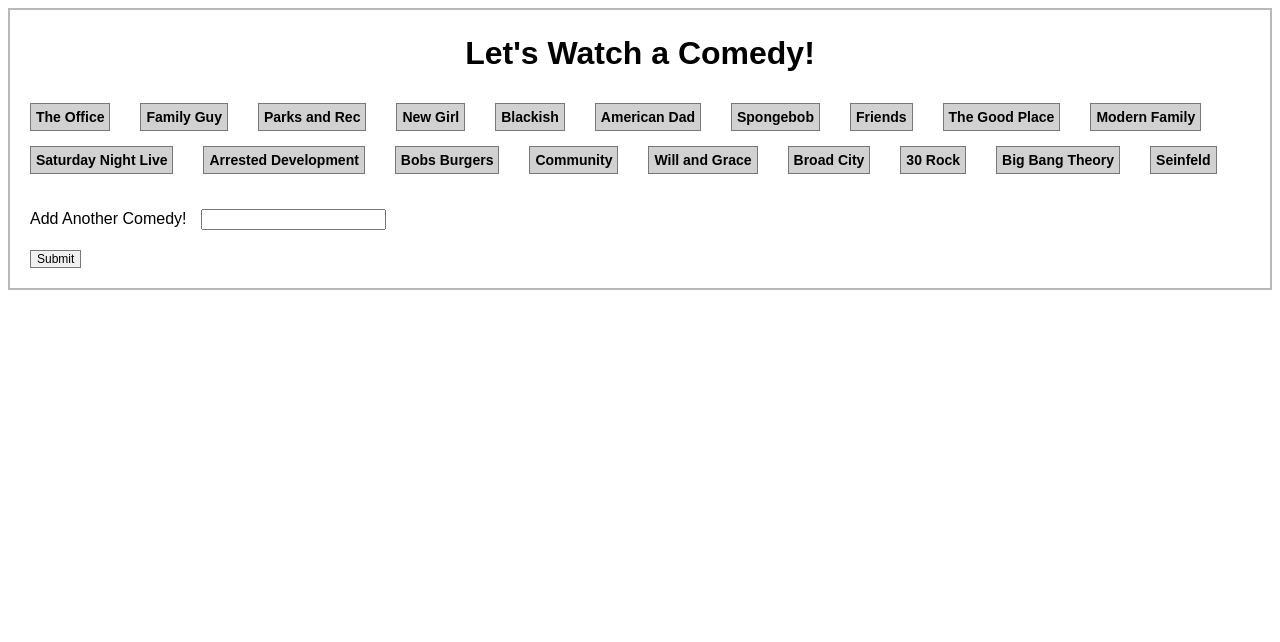
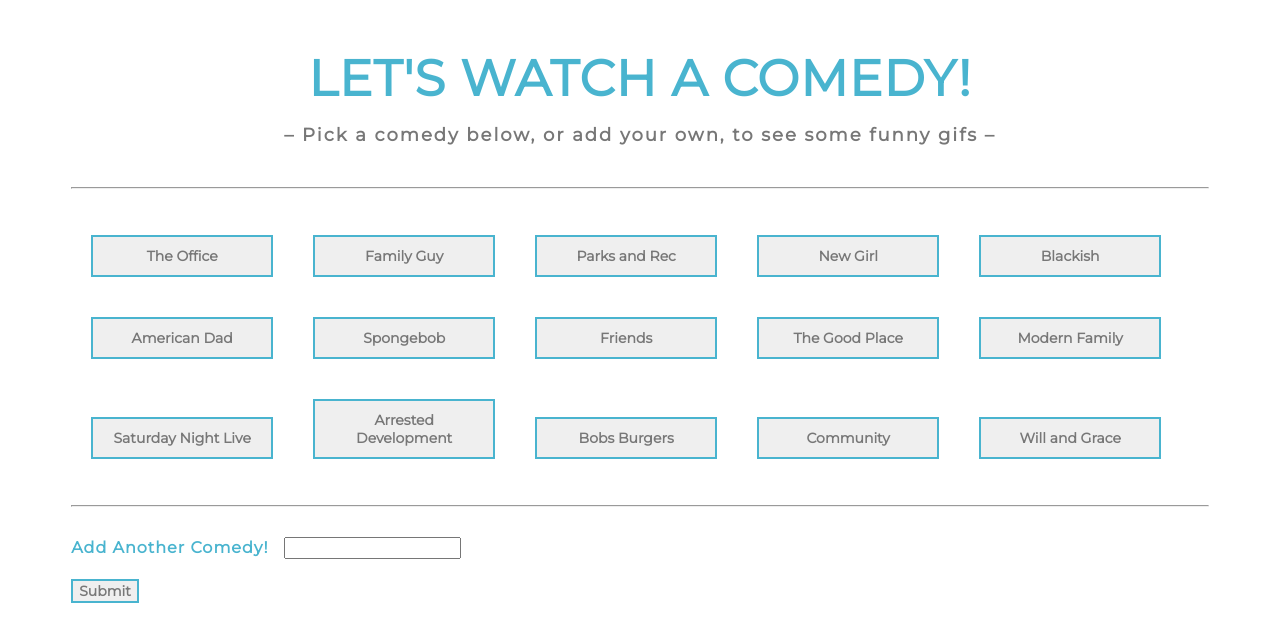
Before and after one commit to azaldana/GifTastic, a plain HTML site: page index.html in a window 1280 px wide. Drawn offline with nearby package versions, Linux system fonts and the light colour scheme.

Commit message:
edits to styling

```diff
--- a/assets/css/style.css
+++ b/assets/css/style.css
@@ -1,54 +1,98 @@
 #shows-view div{
     display: inline-block;
-    padding: 10px;
     font-size: 20px;
     text-align: center;
+    margin: 15px;
 }
 
 
 p {
     margin-bottom: 10px;
-    font-family: Arial, Helvetica, sans-serif;
+    font-family: 'Montserrat', sans-serif;
+    font-size: 14px;
+    font-weight: bold;
+    color: #777;
+    text-transform: uppercase;
+}
+
+h1 {
+    font-family: 'Montserrat', sans-serif;
+    font-weight: bold;
+    text-align: center;
+    margin-top: 40px;
+    font-size: 50px;
+    color: rgb(73, 180, 207);
+    margin-bottom: 0px;
+    letter-spacing: 1px;
+}
+
+h2 {
+    font-family: 'Montserrat', sans-serif;
+    text-align: center;
+    font-size: 18px;
+    color: #777;
+    letter-spacing: 2px;
+}
+
+button {
+    border: 2px solid rgb(73, 180, 207);
+    color: #777;
+    font-family: 'Montserrat', sans-serif;
+    font-weight: bold;
+    font-size: 14px;
+    margin: 20px;
+    padding: 10px;
+    width: 16%;
+}
+
+button:hover {
+    color: white;
+    background-color: rgb(73, 180, 207);
+}
+
+.container {
+   /* border: 2px solid rgb(185, 185, 185); */
+   margin: 0 auto;
+   width: 90%;
+   align-content: center;
+}
+
+#tv-input {
+    margin-left: 10px;
+    font-family: 'Montserrat', sans-serif;
+}
+
+#tv-form {
+    margin-top: 30px;
+    margin-bottom: 20px;
+    font-family: 'Montserrat', sans-serif;
+    font-weight: bold;
+    color: rgb(73, 180, 207);
+    letter-spacing: 1px;
+}
+
+#add-show {
+    margin-top: 20px;
+    border: 2px solid rgb(73, 180, 207);
+    color: #777;
+    font-family: 'Montserrat', sans-serif;
     font-size: 14px;
     font-weight: bold;
 }
 
-h1 {
-    font-family: Arial, Helvetica, sans-serif;
-    font-weight: bold;
-    text-align: center;
-    margin-top: 25px;
+#add-show:hover {
+    color: white;
+    background-color: rgb(73, 180, 207);
 }
 
-button {
-    border: 1px solid #777;
-    color: black;
-    font-family: Arial, Helvetica, sans-serif;
-    font-weight: bold;
-    font-size: 14px;
-    background-color: rgb(209, 209, 209);
-    margin: 10px 10px 5px 20px;
-    padding: 5px;
+@media(max-width:768px){
+   button {
+    width: 20%;
+   }
 }
 
-.container {
-   border: 2px solid rgb(185, 185, 185);
-}
-
-#tv-input {
-    margin-left: 10px;
-}
-
-#tv-form {
-    margin-left: 20px;
-    margin-top: 30px;
-    margin-bottom: 20px;
-    font-family: Arial, Helvetica, sans-serif;
-}
-
-#add-show {
-    margin-top: 20px;
-    border: 1px solid #777;
-    font-family: Arial, Helvetica, sans-serif;
-    font-size: 12px;
-}
+@media(max-width:640px){
+    button {
+     width: 23%;
+    }
+ }
--- a/assets/javascript/app.js
+++ b/assets/javascript/app.js
@@ -1,4 +1,4 @@
-var topics = ["The Office", "Family Guy", "Parks and Rec", "New Girl", "Blackish", "American Dad", "Spongebob", "Friends", "The Good Place", "Modern Family", "Saturday Night Live", "Arrested Development", "Bobs Burgers", "Community", "Will and Grace", "Broad City", "30 Rock", "Big Bang Theory", "Seinfeld"];
+var topics = ["The Office", "Family Guy", "Parks and Rec", "New Girl", "Blackish", "American Dad", "Spongebob", "Friends", "The Good Place", "Modern Family", "Saturday Night Live", "Arrested Development", "Bobs Burgers", "Community", "Will and Grace"];
 
 var app = $('#shows-view');
 var still ='';
@@ -25,7 +25,7 @@ app.empty();
         var $rating = results[i].rating;
         var $p = $('<p>').text("Rating: " + $rating);
 
-        $div.prepend($p);
+        $div.append($p);
 
         still = results[i].images.fixed_height_still.url;
         animate = results[i].images.fixed_height.url;
@@ -74,6 +74,7 @@ function renderButtons(){
         a.attr("data-name", topics[i]);
         a.text(topics[i]);
         $("#buttons-view").append(a);
+        $("#tv-input").val('')
     }
 }
 
--- a/index.html
+++ b/index.html
@@ -5,16 +5,23 @@
     <meta name="viewport" content="width=device-width, initial-scale=1.0">
     <meta http-equiv="X-UA-Compatible" content="ie=edge">
     <link rel="stylesheet" type="text/css" href="assets/css/style.css">
+    <link href="https://fonts.googleapis.com/css?family=Montserrat" rel="stylesheet">
     <title>TV Comedies</title>
 </head>
 <body>
 
         <div class="container">
-                <h1>Let's Watch a Comedy!</h1>
+                <h1>LET'S WATCH A COMEDY!</h1>
+                <h2>– Pick a comedy below, or add your own, to see some funny gifs –</h2>
 
-                <!-- <br> -->
+                <br>
+                <hr>
+                <br>
 
                 <div id="buttons-view"></div>
+
+                <br>
+                <hr>
 
                 <form id="tv-form">
                   <label for="tv-input">Add Another Comedy!</label>
```
